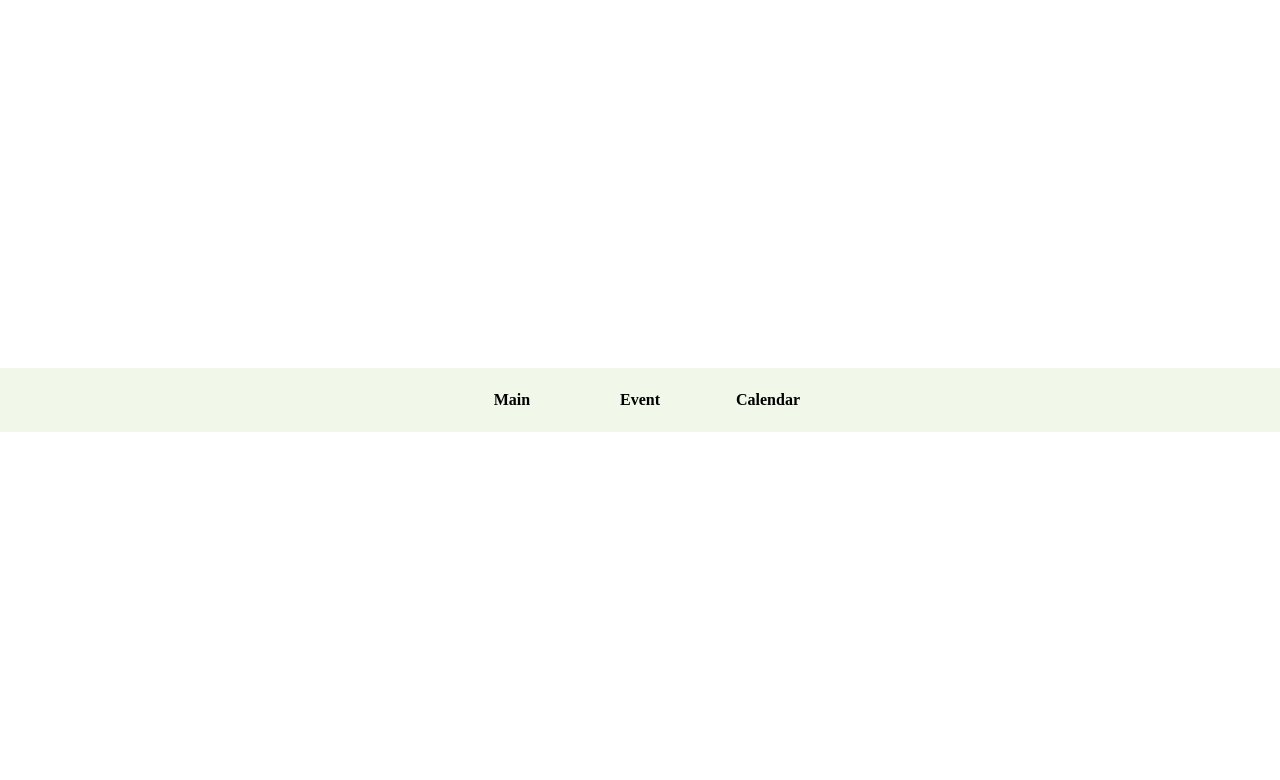
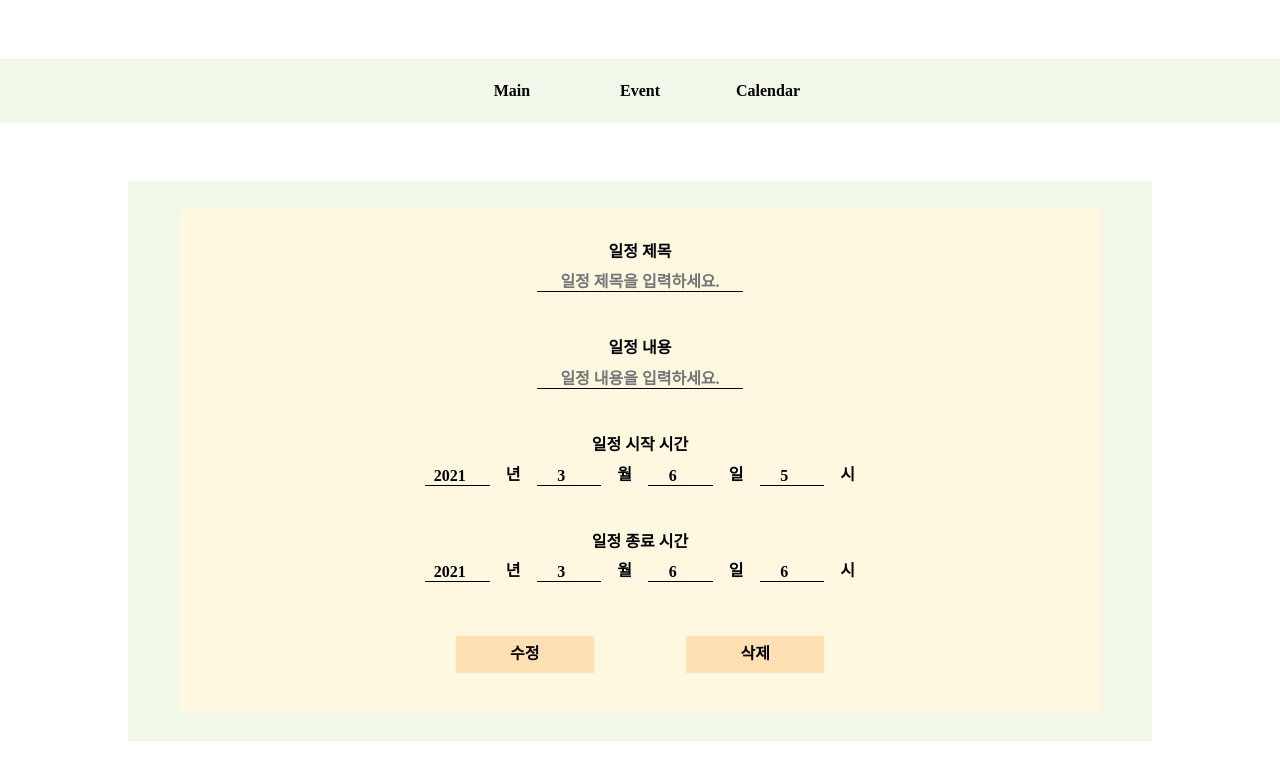
Before and after one commit to Ha-Young/Calendar-FrontEnd, a React (Create React App) app: page /event in a window 1280 px wide. Shown: the top 780 px of the page. Built offline with nearby package versions, Linux system fonts and the light colour scheme; no server answers.

Commit message:
Make EventForm Container

```diff
--- a/src/components/App/App.js
+++ b/src/components/App/App.js
@@ -6,9 +6,9 @@ import { Route, Switch } from "react-router-dom";
 import styles from "./App.module.css";
 import Header from "../Header/Header";
 import Calendar from "../../containers/Calendar";
-import EventForm from "../EventForm/EventForm";
+import EventForm from "../../containers/EventForm";
 
-function App({ onInitialLoad, onEventInfoSubmit, eventIdRoute }) {
+function App({ onInitialLoad }) {
   useEffect(() => {
     onInitialLoad();
   }, []);
@@ -22,18 +22,22 @@ function App({ onInitialLoad, onEventInfoSubmit, eventIdRoute }) {
         <Route path="/calendar" exact>
           <Calendar />
         </Route>
-        <Route path="/event/new">
+        <Route path="/event/new" exact>
           <EventForm
-            onEventInfoSubmit={onEventInfoSubmit}
             isCreateMode={true}
           />
         </Route>
-        <Route path={`/event/${eventIdRoute}`}>
-          <EventForm
-            onEventInfoSubmit={onEventInfoSubmit}
-            isCreateMode={false}
-          />
-        </Route>
+        <Route
+          path="/event/"
+          component={
+            (urlInfo) => {
+              return <EventForm
+                isCreateMode={false}
+                urlInfo={urlInfo}
+              />
+            }
+          }
+        />
       </Switch>
     </div>
   );
--- a/src/components/EventForm/EventForm.js
+++ b/src/components/EventForm/EventForm.js
@@ -1,7 +1,7 @@
 import React, { useState } from "react";
 import styles from "./EventForm.module.css";
 
-export default function EventForm ({ onEventInfoSubmit, isCreateMode }) {
+export default function EventForm ({ onEventInfoSubmit, isCreateMode, urlInfo }) {
   const currentDate = new Date();
   const initialYear = currentDate.getFullYear();
   const initialMonth = currentDate.getMonth() + 1;
--- a/src/containers/App.js
+++ b/src/containers/App.js
@@ -1,20 +1,11 @@
 import { connect } from "react-redux";
 import App from "../components/App/App";
 import { saveSampleData } from "../api";
-import { submitEventInfo } from "../actions"
 
-const mapStateToProps = (state) => ({
-  eventInfo: state.eventInfo
-});
-
-const mapDispatchToProps = (dispatch) => ({
+const mapDispatchToProps = () => ({
   onInitialLoad: () => {
     saveSampleData();
-  },
-
-  onEventInfoSubmit: (eventInfo) => {
-    dispatch(submitEventInfo(eventInfo));
   }
 });
 
-export default connect(mapStateToProps, mapDispatchToProps)(App);
+export default connect(null, mapDispatchToProps)(App);
--- /dev/null
+++ b/src/containers/EventForm.js
@@ -0,0 +1,15 @@
+import { connect } from "react-redux";
+import Calendar from "../components/EventForm/EventForm";
+import { submitEventInfo } from "../actions"
+
+const mapStateToProps = (state) => ({
+  eventInfo: state.eventInfo
+});
+
+const mapDispatchToProps = (dispatch) => ({
+  onEventInfoSubmit: (eventInfo) => {
+    dispatch(submitEventInfo(eventInfo));
+  }
+});
+
+export default connect(mapStateToProps, mapDispatchToProps)(Calendar);
```
Also changed, not shown: src/components/Calendar/Calendar.js (+1 -7 lines).
